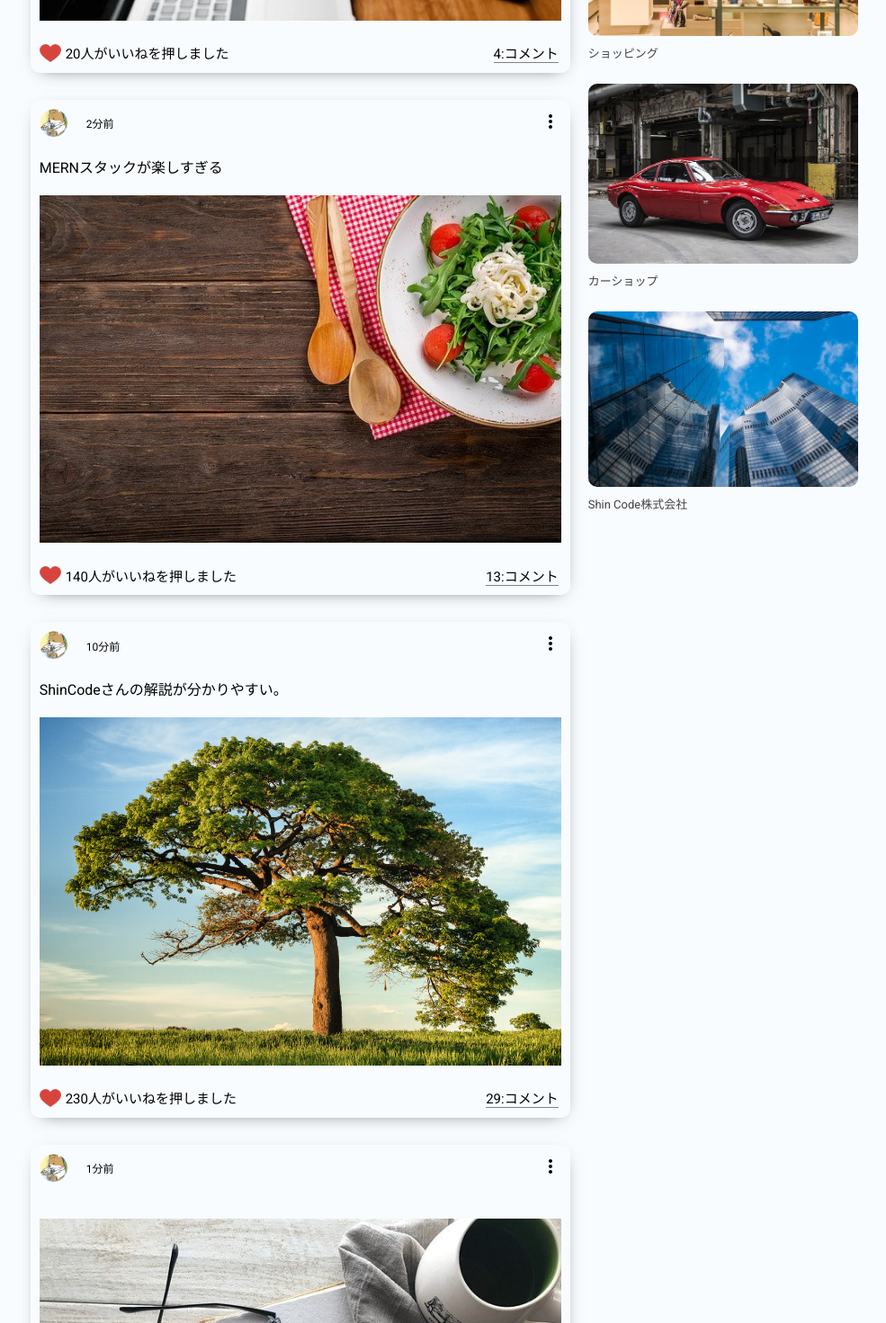
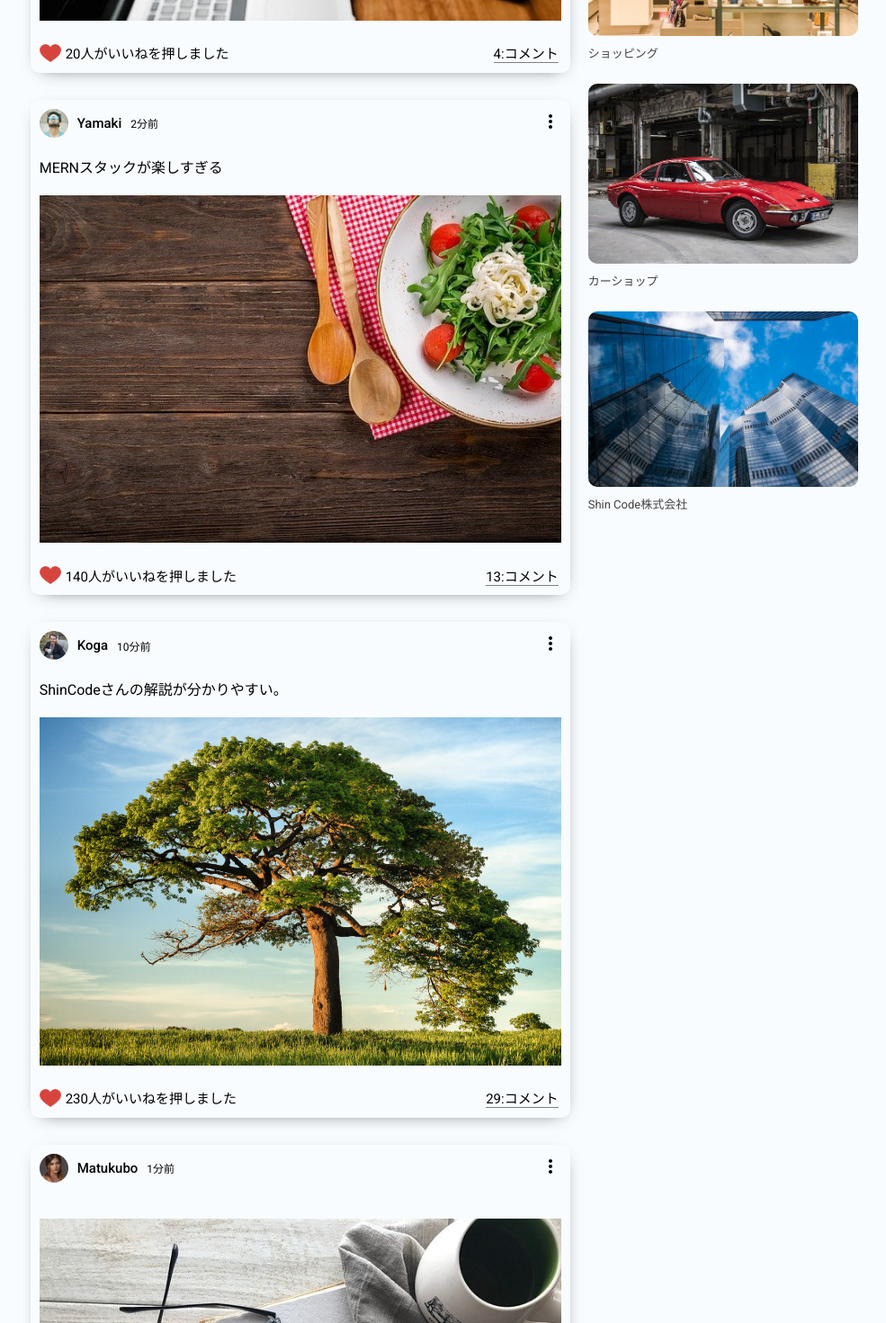
Before and after one commit to canopus-m-satoshi/real-sns, a React (Vite) app in the folder frontend/: page / in a window 1280 px wide. Shown: the part 740-2210 px from the top of the page at 90% size, without its empty margins (253-1238 px from the left). Built offline with nearby package versions, Linux system fonts and the light colour scheme.

Commit message:
60. ダミーデータで投稿ユーザーを変更しよう

```diff
--- a/frontend/src/components/post/Post.jsx
+++ b/frontend/src/components/post/Post.jsx
@@ -2,6 +2,8 @@ import { MoreVert } from '@mui/icons-material'
 
 import React from 'react'
 import './Post.css'
+
+import { Users } from '../../dummydata'
 
 const Post = ({ post }) => {
   return (
@@ -10,11 +12,16 @@ const Post = ({ post }) => {
         <div className="postTop">
           <div className="postTopLeft">
             <img
-              src="/assets/person/1.jpeg"
+              src={
+                Users.filter((user) => user.id === post.id)[0].profilePicture
+              }
               alt=""
               className="postProfileImg"
             />
-            <span className="postUsername">{post.username}</span>
+            <span className="postUsername">
+              {Users.filter((user) => user.id === post.id)[0].username}
+            </span>
+
             <span className="postDate">{post.date}</span>
           </div>
           <div className="postTopRight">
--- a/frontend/src/dummydata.js
+++ b/frontend/src/dummydata.js
@@ -1,27 +1,27 @@
 export const Users = [
   {
     id: 1,
-    profilePicture: '/person/1.jpeg',
+    profilePicture: '/assets/person/1.jpeg',
     username: 'ShinCode',
   },
   {
     id: 2,
-    profilePicture: '/person/2.jpeg',
+    profilePicture: '/assets/person/2.jpeg',
     username: 'Yamaki',
   },
   {
     id: 3,
-    profilePicture: '/person/3.jpeg',
+    profilePicture: '/assets/person/3.jpeg',
     username: 'Koga',
   },
   {
     id: 4,
-    profilePicture: '/person/4.jpeg',
+    profilePicture: '/assets/person/4.jpeg',
     username: 'Matukubo',
   },
   {
     id: 5,
-    profilePicture: '/person/5.jpeg',
+    profilePicture: '/assets/person/5.jpeg',
     username: 'Kikukawa',
   },
 ]
```
